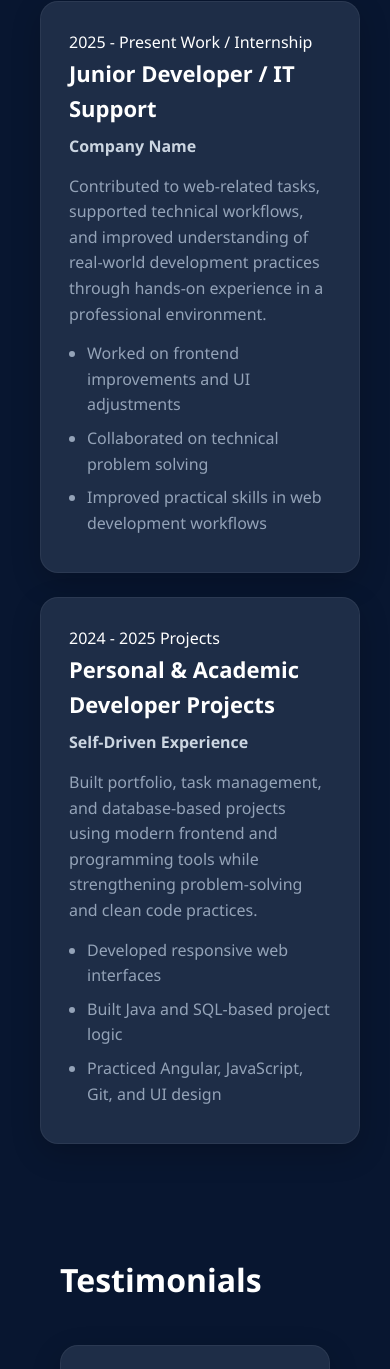
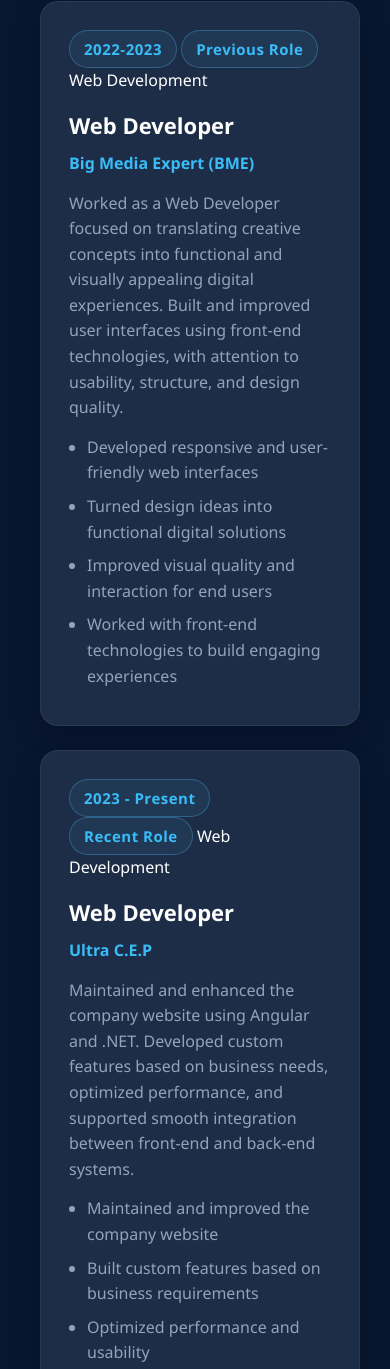
Before and after one commit to KLEOJAHOLLARI/kleodev, a plain HTML site: page index.html in a window 390 px wide. Shown: the part 4173-5542 px from the top of the page. Drawn offline with nearby package versions, Linux system fonts and the light colour scheme.

Commit message:
some improvments

```diff
--- a/css/styles.css
+++ b/css/styles.css
@@ -400,6 +400,35 @@
   background: var(--surface-hover);
 }
 
+.experience-card h4 a {
+  color: var(--primary);
+  text-decoration: none;
+  font-weight: 600;
+}
+
+.experience-card h4 a:hover {
+  text-decoration: underline;
+}
+.experience-header {
+  margin-bottom: 14px;
+}
+
+.experience-header .date {
+  font-size: 15px;
+  color: var(--primary);
+  font-weight: 600;
+}
+.date {
+  display: inline-block;
+  padding: 6px 14px;
+  font-size: 13px;
+  font-weight: 600;
+  color: #4cc2ff;
+  background: rgba(76, 194, 255, 0.08);
+  border: 1px solid rgba(76, 194, 255, 0.3);
+  border-radius: 20px;
+  letter-spacing: 0.5px;
+}
 .experience-top {
   display: flex;
   justify-content: space-between;
@@ -542,6 +571,12 @@
 .contact-form textarea {
   min-height: 120px;
   resize: none;
+}
+.contact-subtitle {
+  color: var(--text-soft);
+  margin-bottom: 30px;
+  text-align: center;
+  font-size: 16px;
 }
 
 .contact-form button {
--- a/index.html
+++ b/index.html
@@ -183,7 +183,6 @@
         <p>2025 - Present</p>
       </div>
     </section>
-
     <section id="experience" class="experience">
       <div class="section-container">
         <h2 class="section-title">Experience</h2>
@@ -192,46 +191,58 @@
           <!-- Experience 1 -->
           <div class="experience-card">
             <div class="experience-header">
-              <span class="date">2025 - Present</span>
-              <span class="tag">Work / Internship</span>
+              <span class="date">2022-2023</span>
+              <span class="date">Previous Role</span>
+              <span class="tag">Web Development</span>
             </div>
 
-            <h3>Junior Developer / IT Support</h3>
-            <h4>Company Name</h4>
+            <h3>Web Developer</h3>
+            <h4>
+              <a href="https://bigmediaexpert.com/">Big Media Expert (BME)</a>
+            </h4>
 
             <p>
-              Contributed to web-related tasks, supported technical workflows,
-              and improved understanding of real-world development practices
-              through hands-on experience in a professional environment.
+              Worked as a Web Developer focused on translating creative concepts
+              into functional and visually appealing digital experiences. Built
+              and improved user interfaces using front-end technologies, with
+              attention to usability, structure, and design quality.
             </p>
 
             <ul>
-              <li>Worked on frontend improvements and UI adjustments</li>
-              <li>Collaborated on technical problem solving</li>
-              <li>Improved practical skills in web development workflows</li>
+              <li>Developed responsive and user-friendly web interfaces</li>
+              <li>Turned design ideas into functional digital solutions</li>
+              <li>Improved visual quality and interaction for end users</li>
+              <li>
+                Worked with front-end technologies to build engaging experiences
+              </li>
             </ul>
           </div>
 
           <!-- Experience 2 -->
           <div class="experience-card">
             <div class="experience-header">
-              <span class="date">2024 - 2025</span>
-              <span class="tag">Projects</span>
+              <span class="date">2023 - Present</span>
+              <span class="date">Recent Role</span>
+              <span class="tag">Web Development</span>
             </div>
 
-            <h3>Personal & Academic Developer Projects</h3>
-            <h4>Self-Driven Experience</h4>
+            <h3>Web Developer</h3>
+            <h4>
+              <a href="https://u-cep.com/" target="_blank">Ultra C.E.P</a>
+            </h4>
 
             <p>
-              Built portfolio, task management, and database-based projects
-              using modern frontend and programming tools while strengthening
-              problem-solving and clean code practices.
+              Maintained and enhanced the company website using Angular and
+              .NET. Developed custom features based on business needs, optimized
+              performance, and supported smooth integration between front-end
+              and back-end systems.
             </p>
 
             <ul>
-              <li>Developed responsive web interfaces</li>
-              <li>Built Java and SQL-based project logic</li>
-              <li>Practiced Angular, JavaScript, Git, and UI design</li>
+              <li>Maintained and improved the company website</li>
+              <li>Built custom features based on business requirements</li>
+              <li>Optimized performance and usability</li>
+              <li>Supported front-end and back-end integration</li>
             </ul>
           </div>
         </div>
@@ -279,6 +290,9 @@
 
     <section id="contact" class="contact">
       <h2>Contact Me</h2>
+      <p class="contact-subtitle">
+        Have a project in mind or want to connect? Send me a message.
+      </p>
 
       <form id="contact-form" class="contact-form">
         <input type="text" name="name" placeholder="Your Name" required />
@@ -294,9 +308,14 @@
       </form>
 
       <div class="social">
-        <a href="#"><i class="fab fa-github"></i></a>
-        <a href="#"><i class="fab fa-linkedin"></i></a>
-        <a href="#"><i class="fas fa-envelope"></i></a>
+        <a href="https://github.com/KLEOJAHOLLARI" target="_blank"
+          ><i class="fab fa-github"></i
+        ></a>
+        <a
+          href="https://www.linkedin.com/in/kleo-jahollari-a8754b269/"
+          target="_blank"
+          ><i class="fab fa-linkedin"></i
+        ></a>
       </div>
     </section>
 
@@ -309,7 +328,7 @@
 
     <footer class="footer">
       <div class="footer-container">
-        <p>© 2026 Kleo | Junior Developer Portfolio</p>
+        <p>© 2026 Kleo | Web Developer</p>
       </div>
     </footer>
 
--- a/js/script.js
+++ b/js/script.js
@@ -75,10 +75,37 @@
 
 const menuBtn = document.querySelector(".menu-btn");
 const navLinks = document.querySelector(".nav-links");
+const navItems = document.querySelectorAll(".nav-links a");
 
-menuBtn.onclick = () => {
+menuBtn.addEventListener("click", (e) => {
+  e.stopPropagation();
   navLinks.classList.toggle("active");
-};
+});
+
+/* close menu when clicking a nav link */
+navItems.forEach((link) => {
+  link.addEventListener("click", () => {
+    navLinks.classList.remove("active");
+  });
+});
+
+/* close menu when clicking outside */
+document.addEventListener("click", (e) => {
+  if (
+    navLinks.classList.contains("active") &&
+    !navLinks.contains(e.target) &&
+    !menuBtn.contains(e.target)
+  ) {
+    navLinks.classList.remove("active");
+  }
+});
+
+/* optional: close menu when screen becomes desktop */
+window.addEventListener("resize", () => {
+  if (window.innerWidth > 768) {
+    navLinks.classList.remove("active");
+  }
+});
 
 ScrollReveal().reveal(".hero-text", {
   delay: 200,
```
